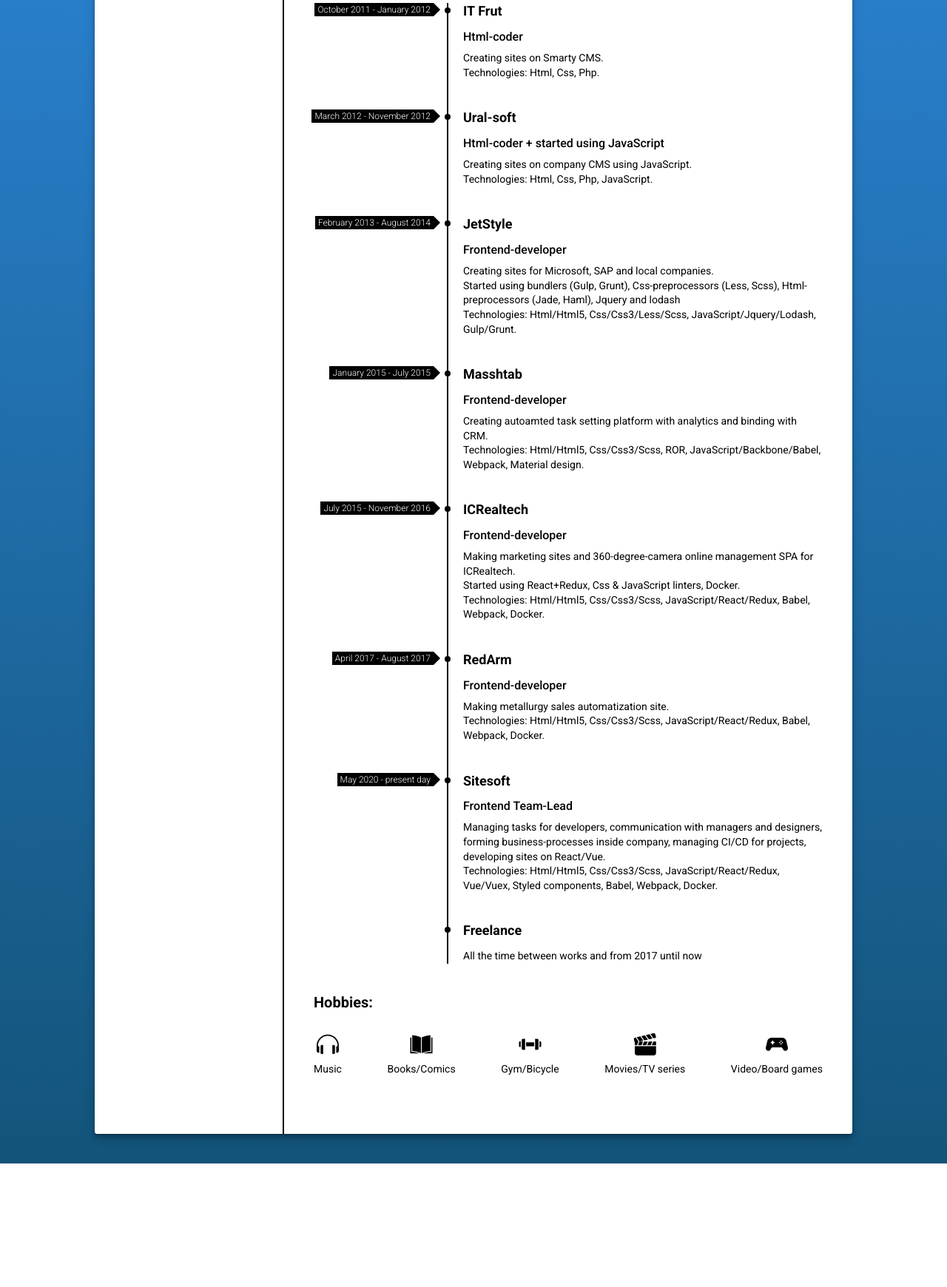
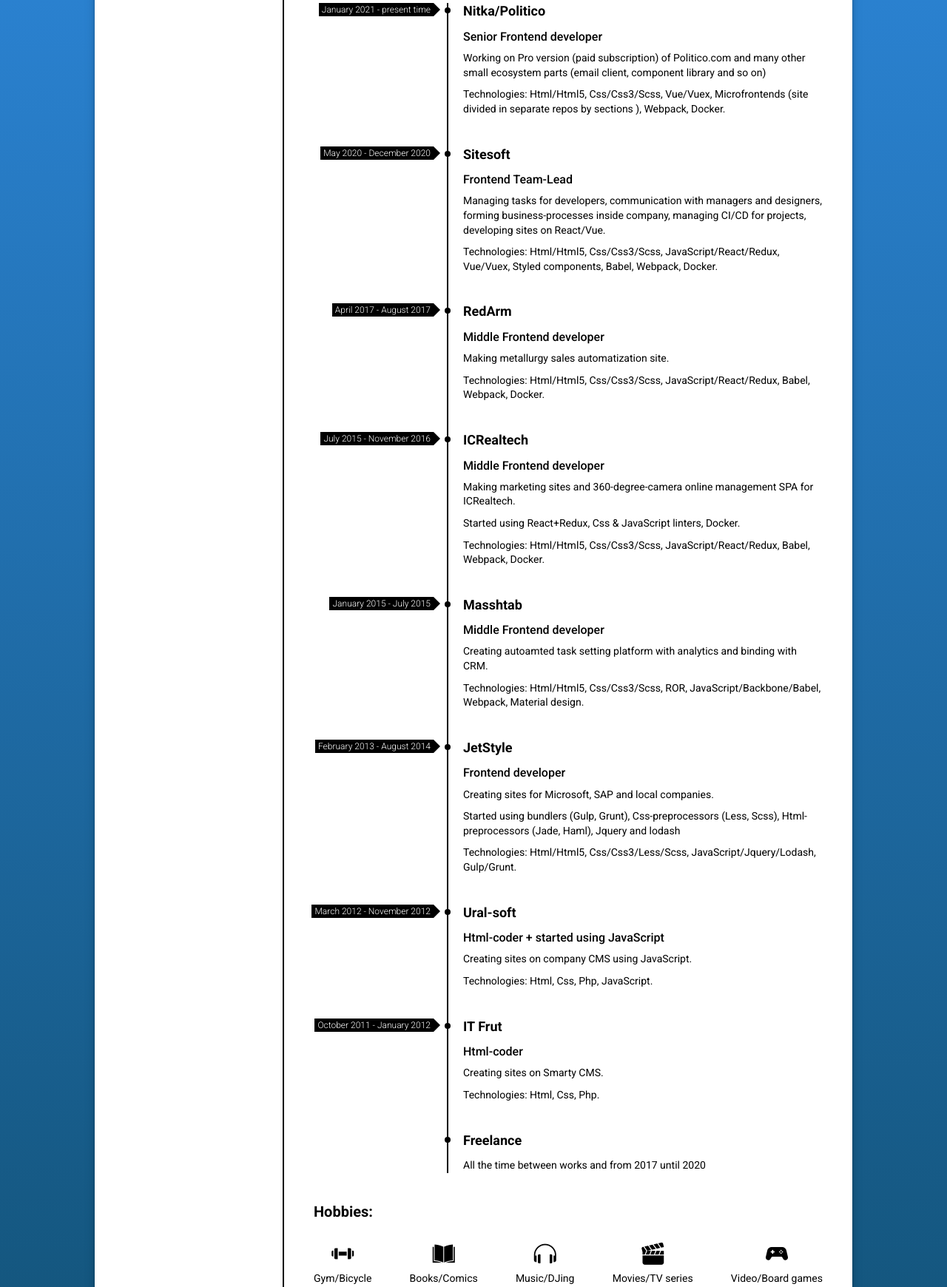
Before and after one commit to Creego/creego.github.io, a plain HTML site: page index.html in a window 1280 px wide. Shown: the part 1047-2787 px from the top of the page at 74% size. Before the commit the page ends 2620 px from the top, so only its background shows below. Drawn offline with Linux system fonts and the light colour scheme.

Commit message:
Work change (including changing order) + small misspell fixes + added Linkedin link + add margin in work descriptions paragraphs

```diff
--- a/index.css
+++ b/index.css
@@ -530,6 +530,14 @@
   margin: 0;
 }
 
+.works .description p {
+  margin: 0 0 10px;
+}
+
+.works .description p:last-child {
+  margin: 0;
+}
+
 @media screen and ( max-width: 678px ) {
   .works ul {
     margin: 0 0 0;
@@ -554,10 +562,6 @@
 
   .works .date:after {
     border: 0;
-  }
-
-  .works .description p {
-    margin: 0 0 10px;
   }
 }
 
--- a/index.html
+++ b/index.html
@@ -74,6 +74,13 @@
                 >gcreego@gmail.com</a
               >
             </p>
+            <p>
+              Linkedin:
+              <a target="_blank" href="https://www.linkedin.com/in/gshipanov/"
+                >linkedin.com/in/gshipanov</a
+              >
+            </p>
+
             <div class="education">
               <div class="info__title">Education</div>
               <p>
@@ -105,7 +112,7 @@
               techs, such as ES6, babel, webpack, preprocessors and frameworks.
             </p>
             <p>
-              Created HTML email templates and newsletters for e-mail marketing
+              Created HTML email templates and newsletters for email marketing
               campaigns.
             </p>
             <p>
@@ -113,7 +120,7 @@
               queries for mobile responsiveness.
             </p>
             <p>
-              Participated in projects in all stages of the product life cycle.
+              Participated in projects on all stages of the product life cycle.
             </p>
             <p>
               Maintained brand standards under company guidelines.
@@ -124,7 +131,7 @@
             </p>
             <br />
             <p>
-              Lately on frontend team-lead position i am managing tasks for
+              On previous frontend team-lead position i was managing tasks for
               developers, make communication with managers and designers,
               forming business-processes inside company, managing CI/CD for
               projects.
@@ -214,59 +221,53 @@
             <p class="title">Work experience:</p>
             <ul>
               <li>
-                <div class="company">IT Frut</div>
-                <div class="date">October 2011 - January 2012</div>
-                <p class="position">Html-coder</p>
+                <div class="company">Nitka/Politico</div>
+                <div class="date">January 2021 - present time</div>
+                <p class="position">Senior Frontend developer</p>
                 <div class="description">
-                  <p>Creating sites on Smarty CMS.</p>
-                  <p>Technologies: Html, Css, Php.</p>
-                </div>
-              </li>
-              <li>
-                <div class="company">Ural-soft</div>
-                <div class="date">March 2012 - November 2012</div>
-                <p class="position">Html-coder + started using JavaScript</p>
-                <div class="description">
-                  <p>Creating sites on company CMS using JavaScript.</p>
-                  <p>Technologies: Html, Css, Php, JavaScript.</p>
-                </div>
-              </li>
-              <li>
-                <div class="company">JetStyle</div>
-                <div class="date">February 2013 - August 2014</div>
-                <p class="position">Frontend-developer</p>
-                <div class="description">
-                  <p>Creating sites for Microsoft, SAP and local companies.</p>
                   <p>
-                    Started using bundlers (Gulp, Grunt), Css-preprocessors
-                    (Less, Scss), Html-preprocessors (Jade, Haml), Jquery and
-                    lodash
+                    Working on Pro version (paid subscription) of Politico.com and many other small ecosystem parts (email client, component library and so on)
                   </p>
                   <p>
-                    Technologies: Html/Html5, Css/Css3/Less/Scss,
-                    JavaScript/Jquery/Lodash, Gulp/Grunt.
+                    Technologies: Html/Html5, Css/Css3/Scss,
+                    Vue/Vuex, Microfrontends (site divided in separate repos by sections ),
+                    Webpack, Docker.
                   </p>
                 </div>
               </li>
               <li>
-                <div class="company">Masshtab</div>
-                <div class="date">January 2015 - July 2015</div>
-                <p class="position">Frontend-developer</p>
+                <div class="company">Sitesoft</div>
+                <div class="date">May 2020 - December 2020</div>
+                <p class="position">Frontend Team-Lead</p>
                 <div class="description">
                   <p>
-                    Creating autoamted task setting platform with analytics and
-                    binding with CRM.
+                    Managing tasks for developers, communication with managers
+                    and designers, forming business-processes inside company,
+                    managing CI/CD for projects, developing sites on React/Vue.
                   </p>
                   <p>
-                    Technologies: Html/Html5, Css/Css3/Scss, ROR,
-                    JavaScript/Backbone/Babel, Webpack, Material design.
+                    Technologies: Html/Html5, Css/Css3/Scss,
+                    JavaScript/React/Redux, Vue/Vuex, Styled components, Babel,
+                    Webpack, Docker.
+                  </p>
+                </div>
+              </li>
+              <li>
+                <div class="company">RedArm</div>
+                <div class="date">April 2017 - August 2017</div>
+                <p class="position">Middle Frontend developer</p>
+                <div class="description">
+                  <p>Making metallurgy sales automatization site.</p>
+                  <p>
+                    Technologies: Html/Html5, Css/Css3/Scss,
+                    JavaScript/React/Redux, Babel, Webpack, Docker.
                   </p>
                 </div>
               </li>
               <li>
                 <div class="company">ICRealtech</div>
                 <div class="date">July 2015 - November 2016</div>
-                <p class="position">Frontend-developer</p>
+                <p class="position">Middle Frontend developer</p>
                 <div class="description">
                   <p>
                     Making marketing sites and 360-degree-camera online
@@ -282,38 +283,59 @@
                 </div>
               </li>
               <li>
-                <div class="company">RedArm</div>
-                <div class="date">April 2017 - August 2017</div>
-                <p class="position">Frontend-developer</p>
+                <div class="company">Masshtab</div>
+                <div class="date">January 2015 - July 2015</div>
+                <p class="position">Middle Frontend developer</p>
                 <div class="description">
-                  <p>Making metallurgy sales automatization site.</p>
                   <p>
-                    Technologies: Html/Html5, Css/Css3/Scss,
-                    JavaScript/React/Redux, Babel, Webpack, Docker.
+                    Creating autoamted task setting platform with analytics and
+                    binding with CRM.
+                  </p>
+                  <p>
+                    Technologies: Html/Html5, Css/Css3/Scss, ROR,
+                    JavaScript/Backbone/Babel, Webpack, Material design.
                   </p>
                 </div>
               </li>
               <li>
-                <div class="company">Sitesoft</div>
-                <div class="date">May 2020 - present day</div>
-                <p class="position">Frontend Team-Lead</p>
+                <div class="company">JetStyle</div>
+                <div class="date">February 2013 - August 2014</div>
+                <p class="position">Frontend developer</p>
                 <div class="description">
+                  <p>Creating sites for Microsoft, SAP and local companies.</p>
                   <p>
-                    Managing tasks for developers, communication with managers
-                    and designers, forming business-processes inside company,
-                    managing CI/CD for projects, developing sites on React/Vue.
+                    Started using bundlers (Gulp, Grunt), Css-preprocessors
+                    (Less, Scss), Html-preprocessors (Jade, Haml), Jquery and
+                    lodash
                   </p>
                   <p>
-                    Technologies: Html/Html5, Css/Css3/Scss,
-                    JavaScript/React/Redux, Vue/Vuex, Styled components, Babel,
-                    Webpack, Docker.
+                    Technologies: Html/Html5, Css/Css3/Less/Scss,
+                    JavaScript/Jquery/Lodash, Gulp/Grunt.
                   </p>
+                </div>
+              </li>
+              <li>
+                <div class="company">Ural-soft</div>
+                <div class="date">March 2012 - November 2012</div>
+                <p class="position">Html-coder + started using JavaScript</p>
+                <div class="description">
+                  <p>Creating sites on company CMS using JavaScript.</p>
+                  <p>Technologies: Html, Css, Php, JavaScript.</p>
+                </div>
+              </li>
+              <li>
+                <div class="company">IT Frut</div>
+                <div class="date">October 2011 - January 2012</div>
+                <p class="position">Html-coder</p>
+                <div class="description">
+                  <p>Creating sites on Smarty CMS.</p>
+                  <p>Technologies: Html, Css, Php.</p>
                 </div>
               </li>
               <li>
                 <div class="company">Freelance</div>
                 <div class="description">
-                  <p>All the time between works and from 2017 until now</p>
+                  <p>All the time between works and from 2017 until 2020</p>
                 </div>
               </li>
             </ul>
@@ -322,16 +344,16 @@
             <p class="title">Hobbies:</p>
             <ul>
               <li>
-                <i class="icon-music"></i>
-                <p>Music</p>
+                <i class="icon-gym"></i>
+                <p>Gym/Bicycle</p>
               </li>
               <li>
                 <i class="icon-books"></i>
                 <p>Books/Comics</p>
               </li>
               <li>
-                <i class="icon-gym"></i>
-                <p>Gym/Bicycle</p>
+                <i class="icon-music"></i>
+                <p>Music/DJing</p>
               </li>
               <li>
                 <i class="icon-movies"></i>
```
